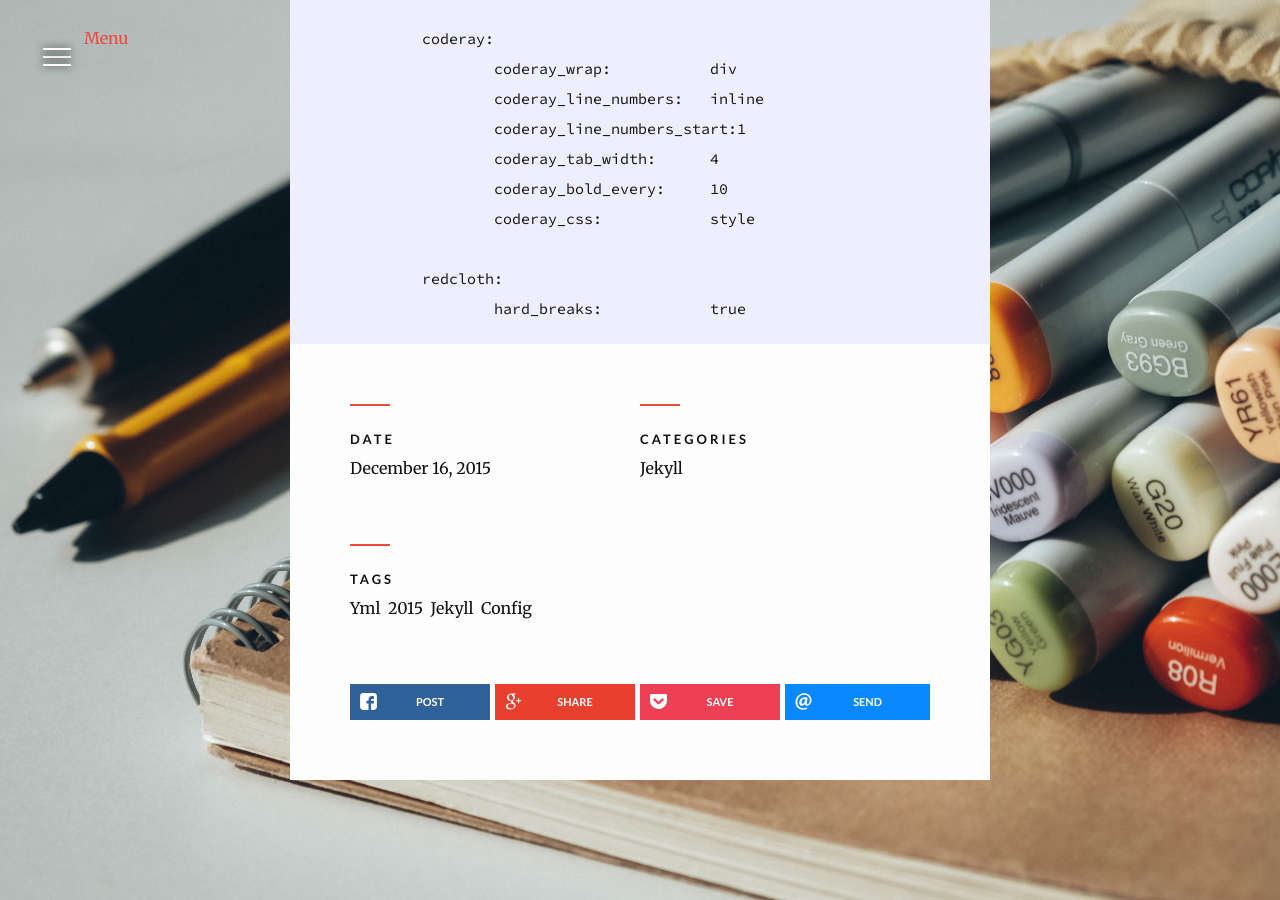
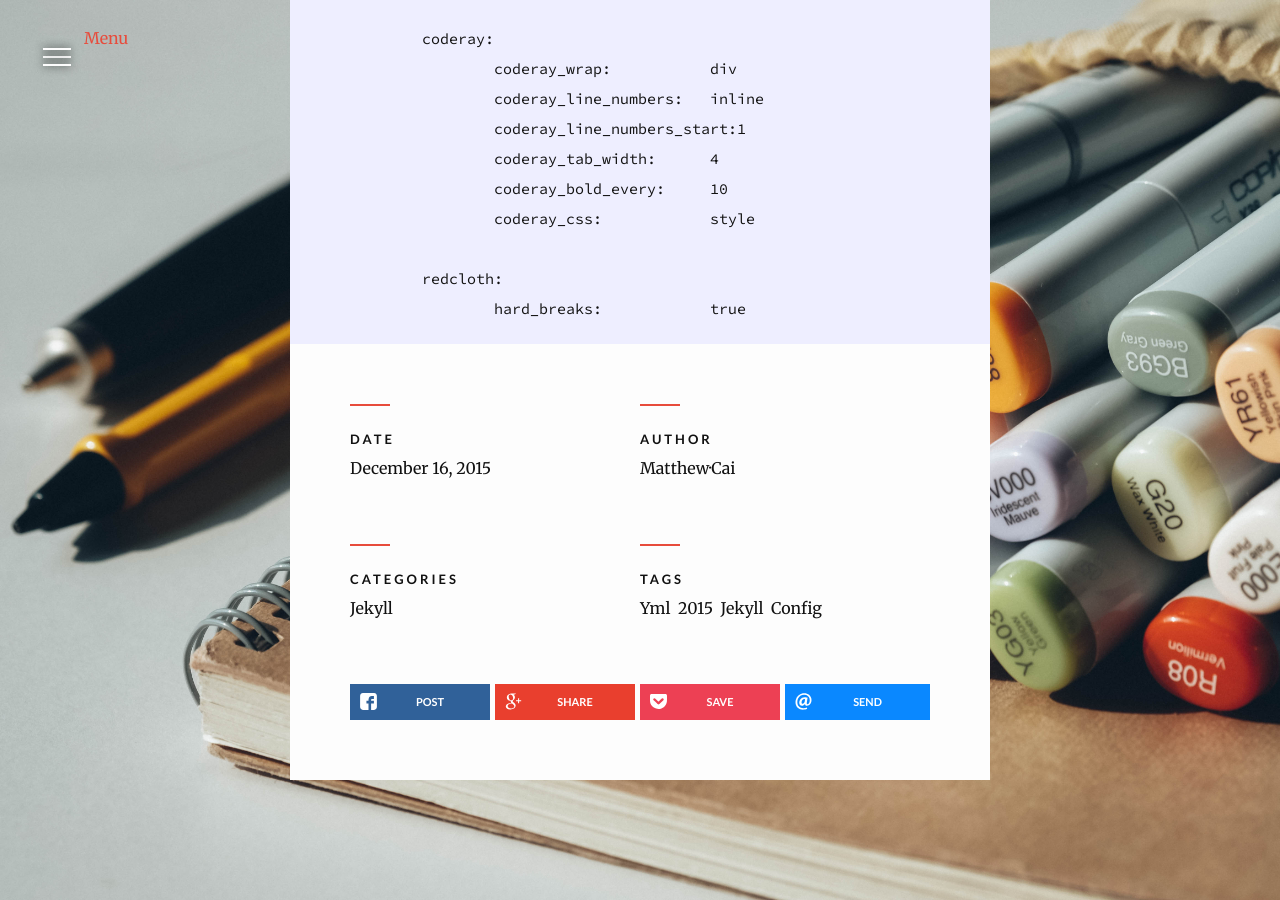
Before and after one commit to Matcai/Matcai.github.io, a Jekyll site: the page built from _posts/Jekyll/2015-12-16-config-yml.md, in a window 1280 px wide and 900 px high, scrolled down 5145 px. Built offline with Jekyll 4.4.1, drawn with Linux system fonts in a browser that asks for light colours; nearby versions of some CDN libraries; comment, search, counter and statistics services are not loaded.

Commit message:
添加作者

```diff
--- a/_posts/Jekyll/2015-12-16-config-yml.md
+++ b/_posts/Jekyll/2015-12-16-config-yml.md
@@ -7,6 +7,7 @@ backgrounds:
 thumb: /assets/images/posts/the-bridge.jpg
 categories: Jekyll
 tags: yml 2015 jekyll config
+author: "Matthew·Cai"
 ---
 
 #### _config.yml 配置文件用法说明 **/** 后面为Jekyll 命令选项
```
